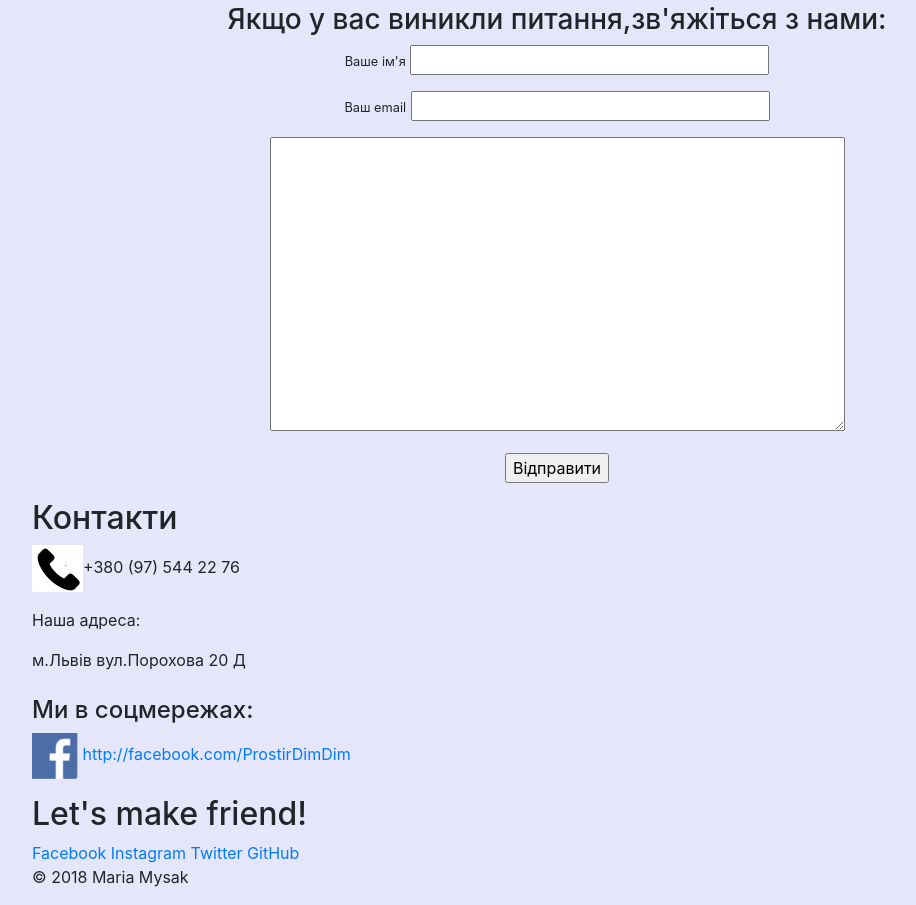
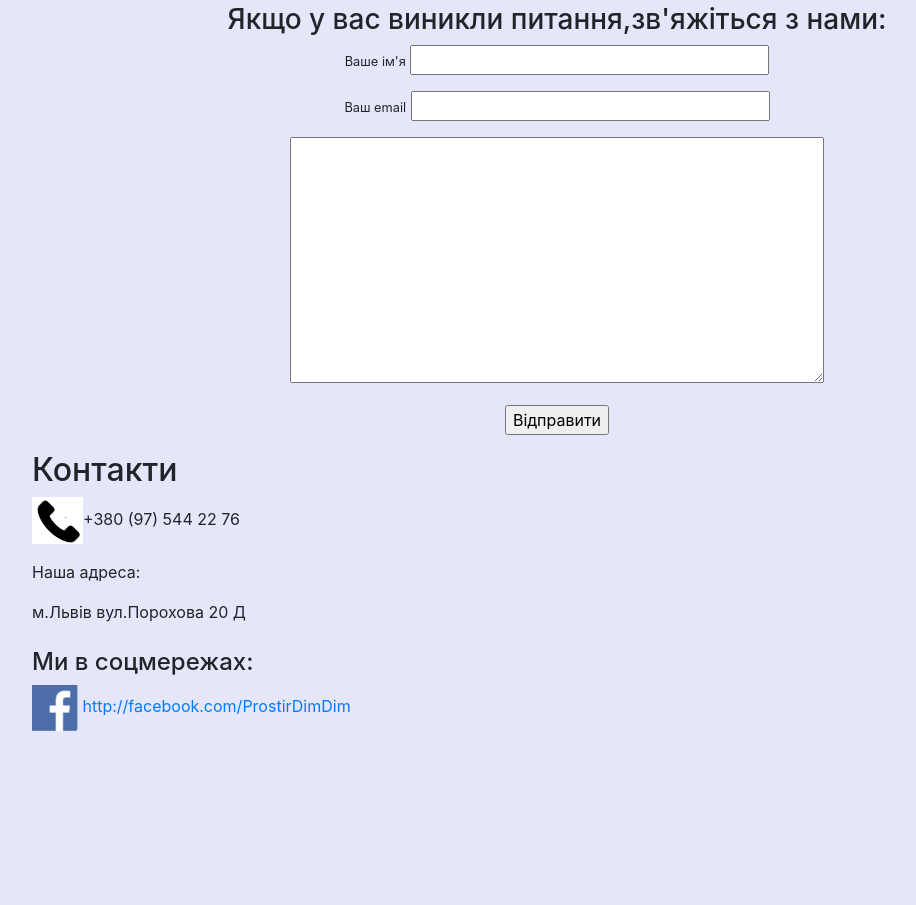
Before and after one commit to natalikost16/DimDimHouse, a plain HTML site: page index.html in a window 1280 px wide. Shown: the part 3396-4301 px from the top of the page, without its empty margins (83-999 px from the left). After the commit the page ends 4143 px from the top, so only its background shows below. Drawn offline with nearby package versions, Linux system fonts and the light colour scheme; a web font is replaced by a local one.

Commit message:
html css

```diff
--- a/css/index.css
+++ b/css/index.css
@@ -12,6 +12,7 @@ body {
 }
 
 header nav {
+    background-color: #C0C0C0;
     display: flex;
     margin: 0 10px;
 }
--- a/index.html
+++ b/index.html
@@ -188,13 +188,14 @@
                 <input type="email" name="email" id="email" value="" size="30" required/>
             </p>
             <p>
-                <textarea name="comment" id="comment" cols="54" rows="12" required></textarea>
+                <textarea name="comment" id="comment" cols="50" rows="10" required></textarea>
             </p>
             <p>
                 <input name="submit" type="submit" id="submit" value="Відправити"/>
             </p>
         </form>
     </div>
+    <footer>
     <div>
     <h2 id="contacts">Контакти</h2>
         <p>
@@ -211,18 +212,7 @@
         </div>
     </div>
 </div>
-<footer class="main-footer">
-                <div class="footer-title">
-                    <h2>Let's make friend!</h2>
-                </div>
-                <div class="logo-container">
-                    <a class="social-btn social-btn-fb" href="https://www.facebook.com/maria.mysak" target="_blank">Facebook</a>
-                    <a class="social-btn social-btn-inst" href="https://www.instagram.com/mary_strichka/" target="_blank">Instagram</a>
-                    <a class="social-btn social-btn-tw" href="#">Twitter</a>
-                    <a class="social-btn social-btn-git" href="https://github.com/maryband" target="_blank">GitHub</a>
-                </div>
-                <p class="copyright">© 2018 Maria Mysak</p>
-            </footer>
+</footer>
 <script src="https://code.jquery.com/jquery-1.12.4.js"></script>
 <script src="https://code.jquery.com/ui/1.12.1/jquery-ui.js"></script>
 <script src="https://cdnjs.cloudflare.com/ajax/libs/popper.js/1.14.3/umd/popper.min.js" integrity="sha384-ZMP7rVo3mIykV+2+9J3UJ46jBk0WLaUAdn689aCwoqbBJiSnjAK/l8WvCWPIPm49" crossorigin="anonymous"></script>
```
